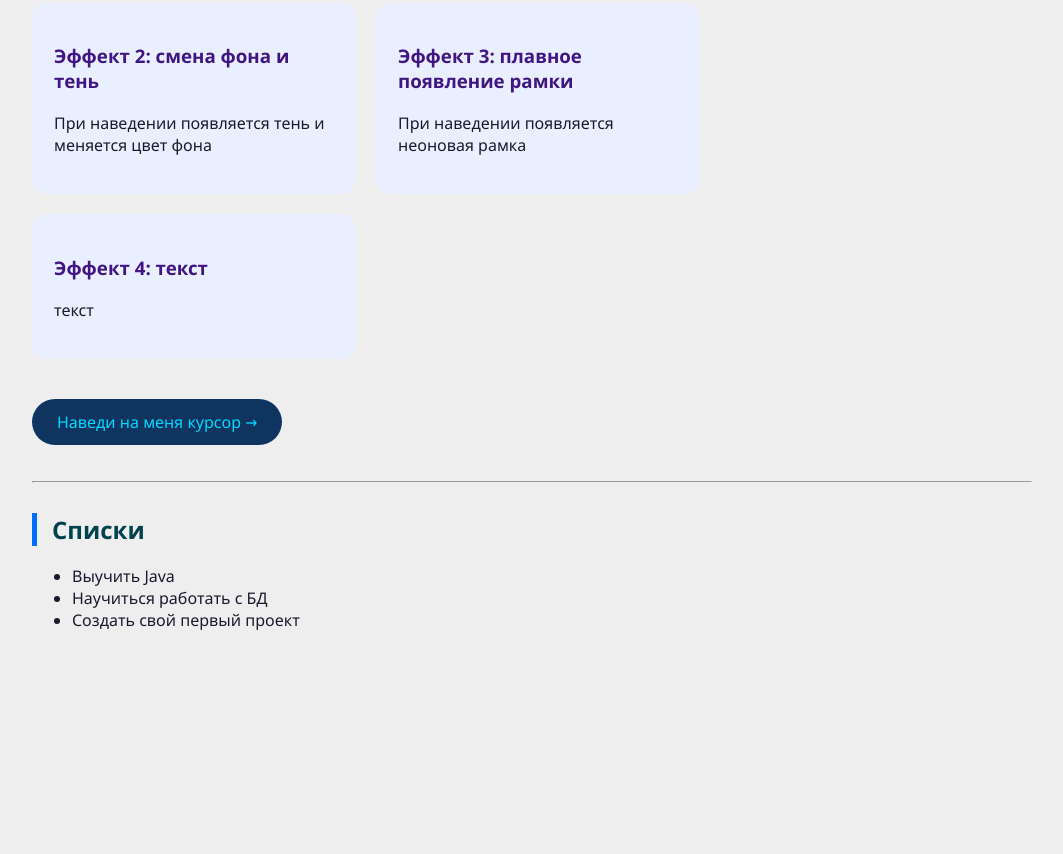
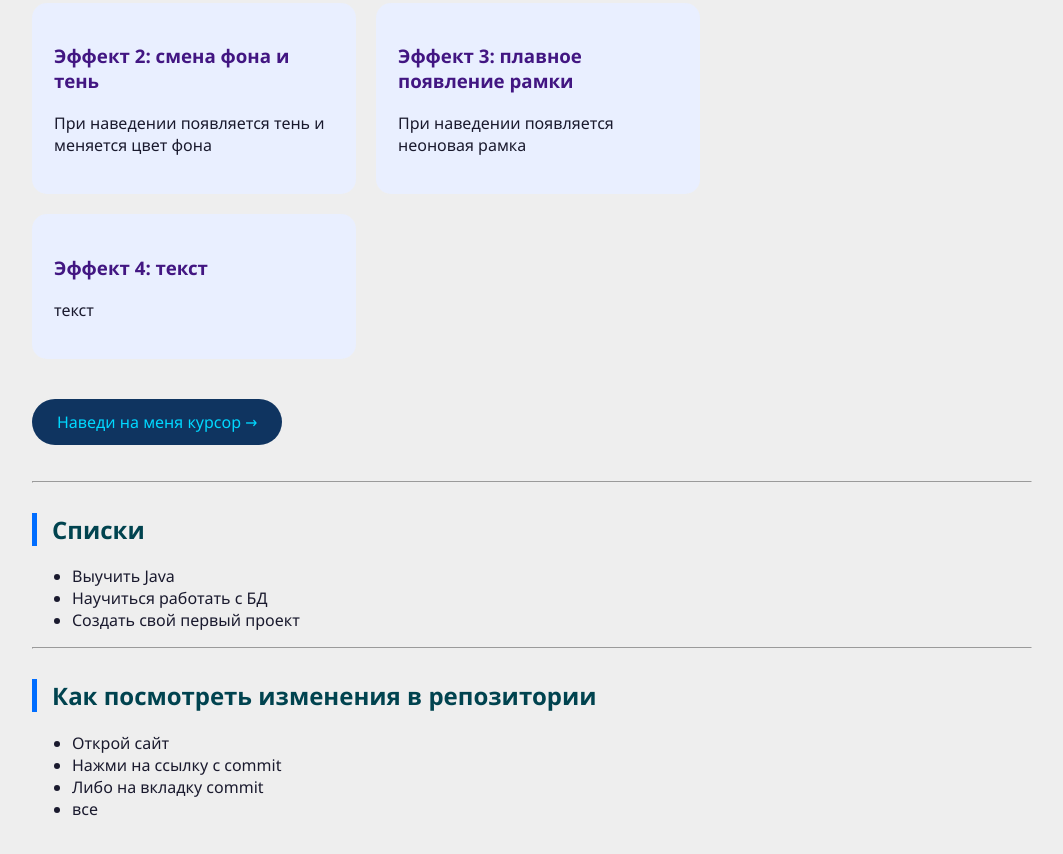
Before and after one commit to chipixxx/my-it-blog, a plain HTML site: page index.html in a window 1280 px wide. Shown: the part 3173-4027 px from the top of the page, without its empty margins (108-1171 px from the left). Before the commit the page ends 3840 px from the top, so only its background shows below. Drawn offline with Linux system fonts and the light colour scheme.

Commit message:
Update index.html
еще добавил что то

```diff
--- a/index.html
+++ b/index.html
@@ -184,5 +184,13 @@
         <li>Создать свой первый проект</li>
     </ul>
 
+    <hr>
+    <h2>Как посмотреть изменения в репозитории</h2>
+    <ul>
+        <li>Открой сайт</li>
+        <li>Нажми на ссылку с commit</li>
+        <li>Либо на вкладку commit</li>
+        <li>все</li>
+    </ul>
 </body>
 </html>
```
